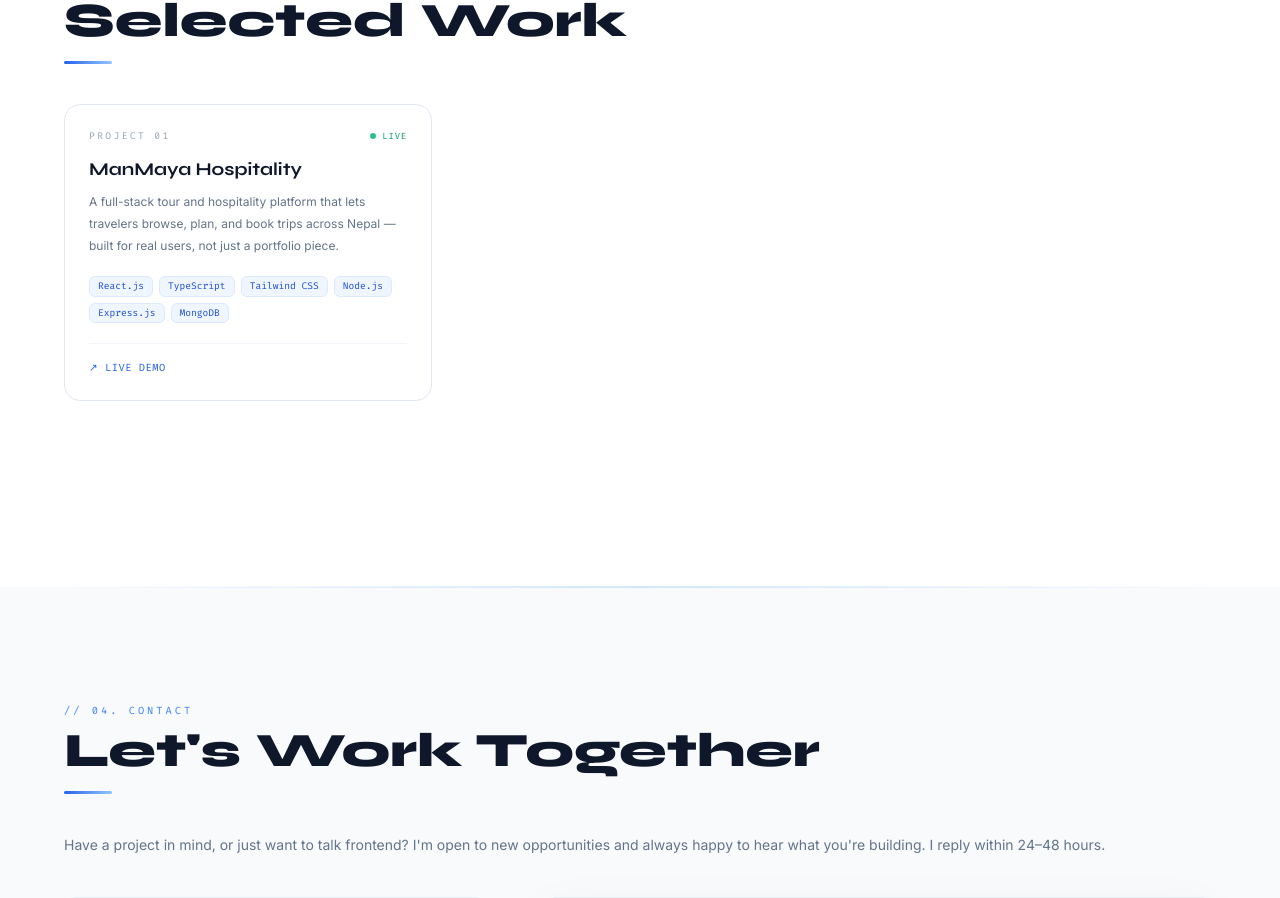
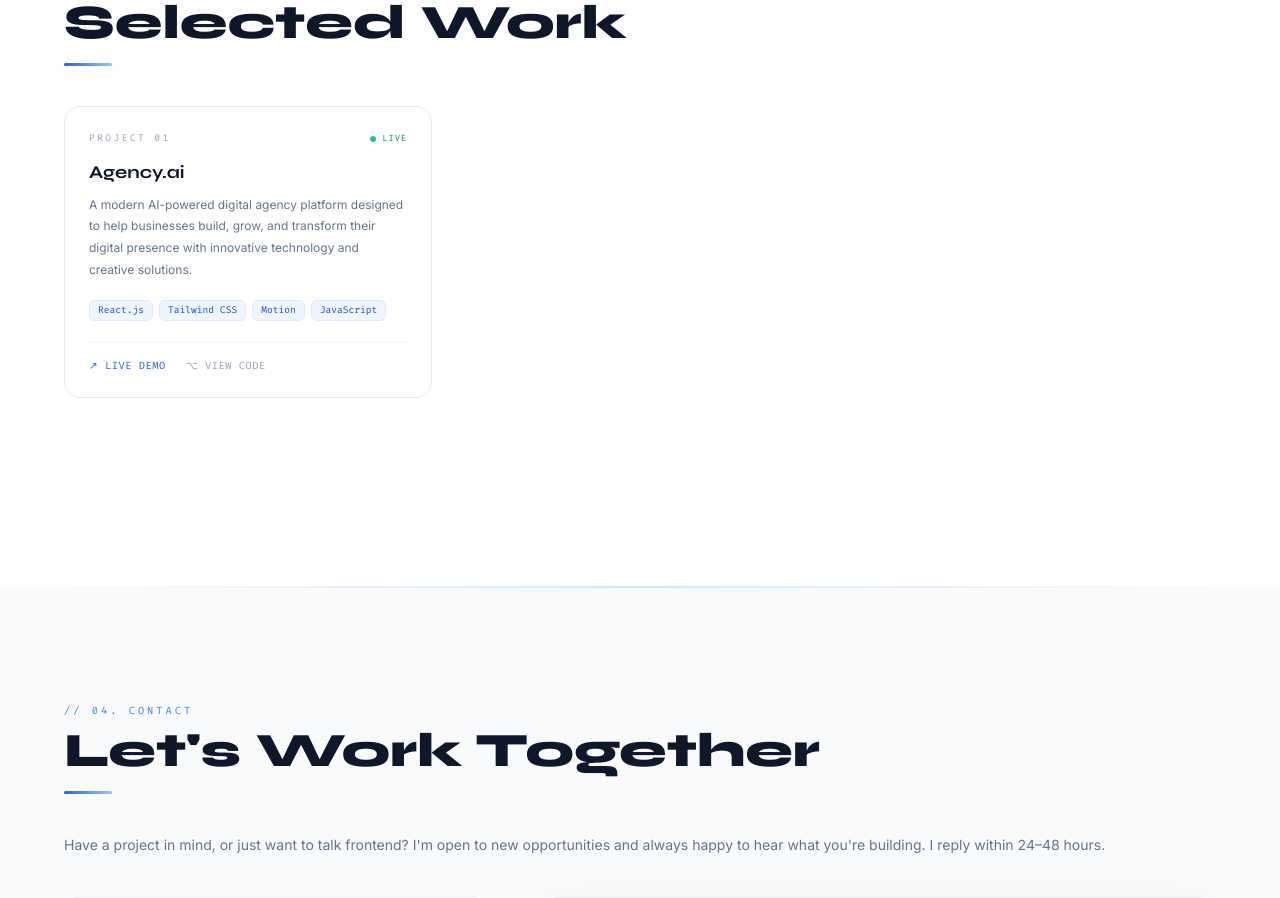
Before and after one commit to bipesh369/bipesh-portfolio, a React (Create React App) app: page / in a window 1280 px wide. Shown: the part 2581-3479 px from the top of the page. Built offline with nearby package versions, Linux system fonts and the light colour scheme.

Commit message:
change project

```diff
--- a/src/data/index.js
+++ b/src/data/index.js
@@ -114,13 +114,14 @@ export const SKILLS = [
 // ─── Projects ────────────────────────────────────────────────
 export const PROJECTS = [
   {
-    num: 1,
-    title: "ManMaya Hospitality",
-    desc: "A full-stack tour and hospitality platform that lets travelers browse, plan, and book trips across Nepal — built for real users, not just a portfolio piece.",
-    tags: ["React.js", "TypeScript", "Tailwind CSS", "Node.js", "Express.js", "MongoDB"],
-    demo: "https://manmayahospitality.com/",
-    code: "", // Add your GitHub URL here, or leave empty to hide the button
-  },
+  num: 1,
+  title: "Agency.ai",
+  desc: "A modern AI-powered digital agency platform designed to help businesses build, grow, and transform their digital presence with innovative technology and creative solutions.",
+  tags: ["React.js", "Tailwind CSS", "Motion", "JavaScript"],
+  demo: "https://agency-ai-five-coral.vercel.app/",
+  code: "https://github.com/bipesh369/agency.ai.git", // Add your GitHub URL here, or leave empty to hide the button
+},
+
   // Add more projects here as you build them
 ];
 
```
